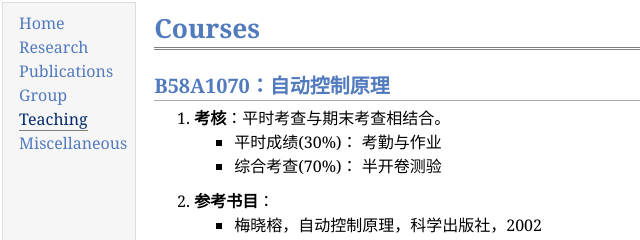
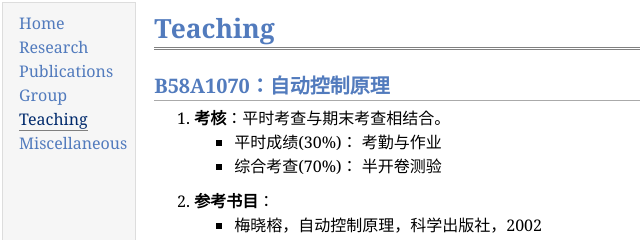
Before and after one commit to upshane/upshane.github.io, a plain HTML site: page teaching.html in a window 1280 px wide. Shown: the top 240 px of the page, 0-640 px from the left. Drawn offline with Linux system fonts and the light colour scheme.

Commit message:
Update teaching.html

```diff
--- a/teaching.html
+++ b/teaching.html
@@ -18,7 +18,7 @@
 </td>
 <td id="layout-content">
 <div id="toptitle">
-<h1>Courses</h1>
+<h1>Teaching</h1>
 </div>
 
 <h2>B58A1070：自动控制原理</h2>
```
